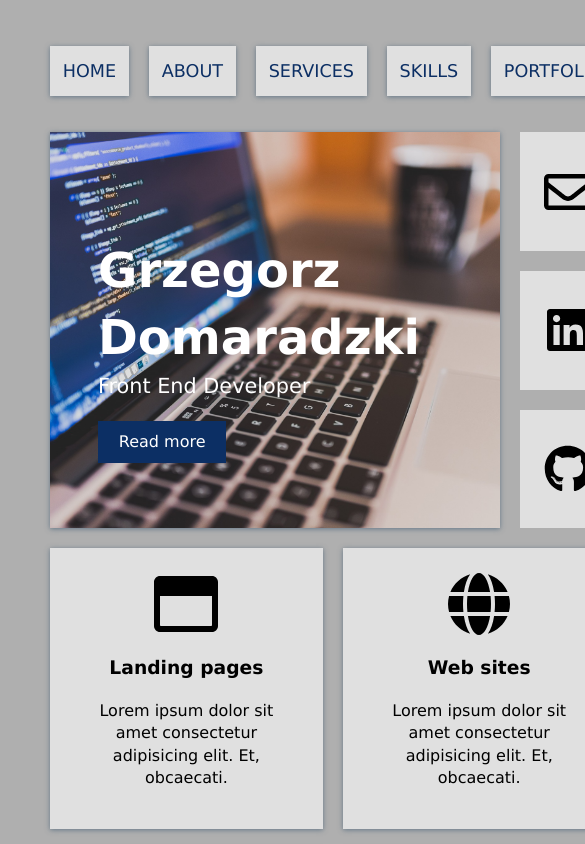
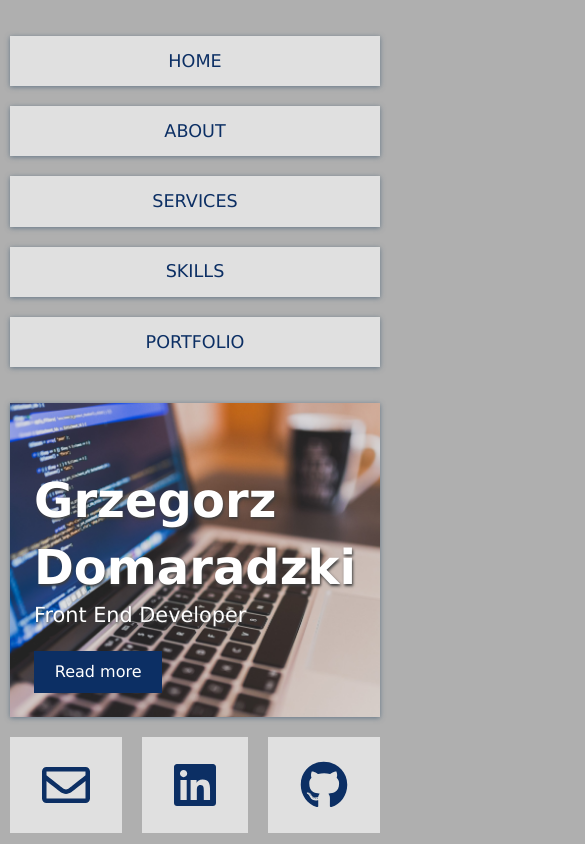
Before and after one commit to domaradzki/domaradzki.github.io, a plain HTML site: page index.html in a window 390 px wide. Shown: the top 844 px of the page, 585 px wide, since content can reach past the window. Drawn offline with Linux system fonts and the light colour scheme.

Commit message:
media queries added

```diff
--- a/style.css
+++ b/style.css
@@ -1,37 +1,40 @@
 /*CSS Variables */
 :root {
   --primary: rgb(224, 224, 224);
-    --dark:rgb(12, 47, 100);
-    --light:rgb(255, 255, 255);
-    --shadow:0 1px 5px rgba(80, 104, 124, 0.8);
+  --dark: rgb(12, 47, 100);
+  --light: rgb(255, 255, 255);
+  --shadow: 0 1px 5px rgba(80, 104, 124, 0.8);
+}
+* {
+    box-sizing: border-box;
 }
 html {
-    box-sizing: border-box;
-    font-family: 'Lucida Sans', 'Lucida Sans Regular', 'Lucida Grande', 'Lucida Sans Unicode', Geneva, Verdana, sans-serif;
+  font-family: "Lucida Sans", "Lucida Sans Regular", "Lucida Grande",
+    "Lucida Sans Unicode", Geneva, Verdana, sans-serif;
   color: var(var(--dark));
 }
 
 body {
   background: rgb(175, 175, 175);
-    margin:30px 50px;
+  margin: 30px 50px;
   line-height: 1.4;
 }
 
 .btn {
   background: var(--dark);
-    color:var(--light);
+  color: var(--light);
   padding: 0.6rem 1.3rem;
   text-decoration: none;
-    border:0;
+  border: 0;
 }
 
 img {
-    max-width:100%;
+  max-width: 100%;
 }
 
 .wrapper {
   display: grid;
-    grid-gap:20px;
+  grid-gap: 20px;
 }
 
 /*Navigation */
@@ -40,7 +43,7 @@ img {
   grid-gap: 20px;
   padding: 0;
   list-style: none;
-    grid-template-columns: repeat(5,1fr);
+  grid-template-columns: repeat(5, 1fr);
 }
 
 .main-nav a {
@@ -64,14 +67,14 @@ img {
   display: grid;
   grid-gap: 20px;
   grid-template-areas:
-    'header header contact-mail'
-    'header header contact-linkedin'
-    'header header contact-github';
+    "header header contact-mail"
+    "header header contact-linkedin"
+    "header header contact-github";
 }
 .top-container__header {
-    grid-area:header;
+  grid-area: header;
   min-height: 300px;
-    background: url('img/codeing.jpg');
+  background: url("img/codeing.jpg");
   background-size: cover;
   background-position: center;
   padding: 3rem;
@@ -84,12 +87,14 @@ img {
 .top-container__header h1 {
   font-size: 3rem;
   margin-bottom: 0;
-    color:var(--light);
+  color: var(--light);
+  text-shadow: 1px 2px 3px #3e3e3e;
 }
 .top-container__header p {
   font-size: 1.3rem;
   margin-top: 0;
-    color:var(--light)
+  color: var(--light);
+  text-shadow: 1px 2px 3px #3e3e3e;
 }
 
 .top-container__contact {
@@ -113,7 +118,7 @@ padding: 1.5rem;
 .services-container {
   display: grid;
   grid-gap: 20px;
-    grid-template-columns: repeat(auto-fit,minmax(200px,1fr));
+  grid-template-columns: repeat(auto-fit, minmax(200px, 1fr));
 }
 
 .services-container__div {
@@ -127,18 +132,53 @@ padding: 1.5rem;
   background: var(--primary);
   box-shadow: var(--shadow);
   display: grid;
-    grid-gap:30px;
-    grid-template-columns: repeat(2,1fr);
+  grid-gap: 30px;
+  grid-template-columns: repeat(2, 1fr);
   padding: 3rem;
 }
 
-.skills, .portfolio {
+.skills,
+.portfolio {
   display: grid;
-    grid-gap:20px;
-    grid-template-columns: repeat(auto-fit,minmax(200px,1fr));
+  grid-gap: 20px;
+  grid-template-columns: repeat(auto-fit, minmax(200px, 1fr));
 }
 
-.skills img, .portfolio img {
+.skills img,
+.portfolio img {
   width: 100%;
   box-shadow: var(--shadow);
 }
+
+.fa-4x, .fa-3x {
+    color: var(--dark);
+}
+
+/* Media queries */
+@media (max-width: 700px) {
+  .top-container {
+    grid-template-areas:
+      "header header header"
+      "contact-mail contact-linkedin contact-github";
+  }
+  .main-nav ul {
+    grid-template-columns: 1fr;
+  }
+  .about {
+    grid-template-columns: 1fr;
+  }
+  .about .btn {
+    display: block;
+    text-align: center;
+    margin: 0 auto;
+  }
+}
+
+@media (max-width: 480px) {
+  body {
+    margin: 20px 10px;
+  }
+  .top-container__header {
+    padding: 1.5rem;
+  }
+}
```
Lines whose indentation alone changed are shown as unchanged.
